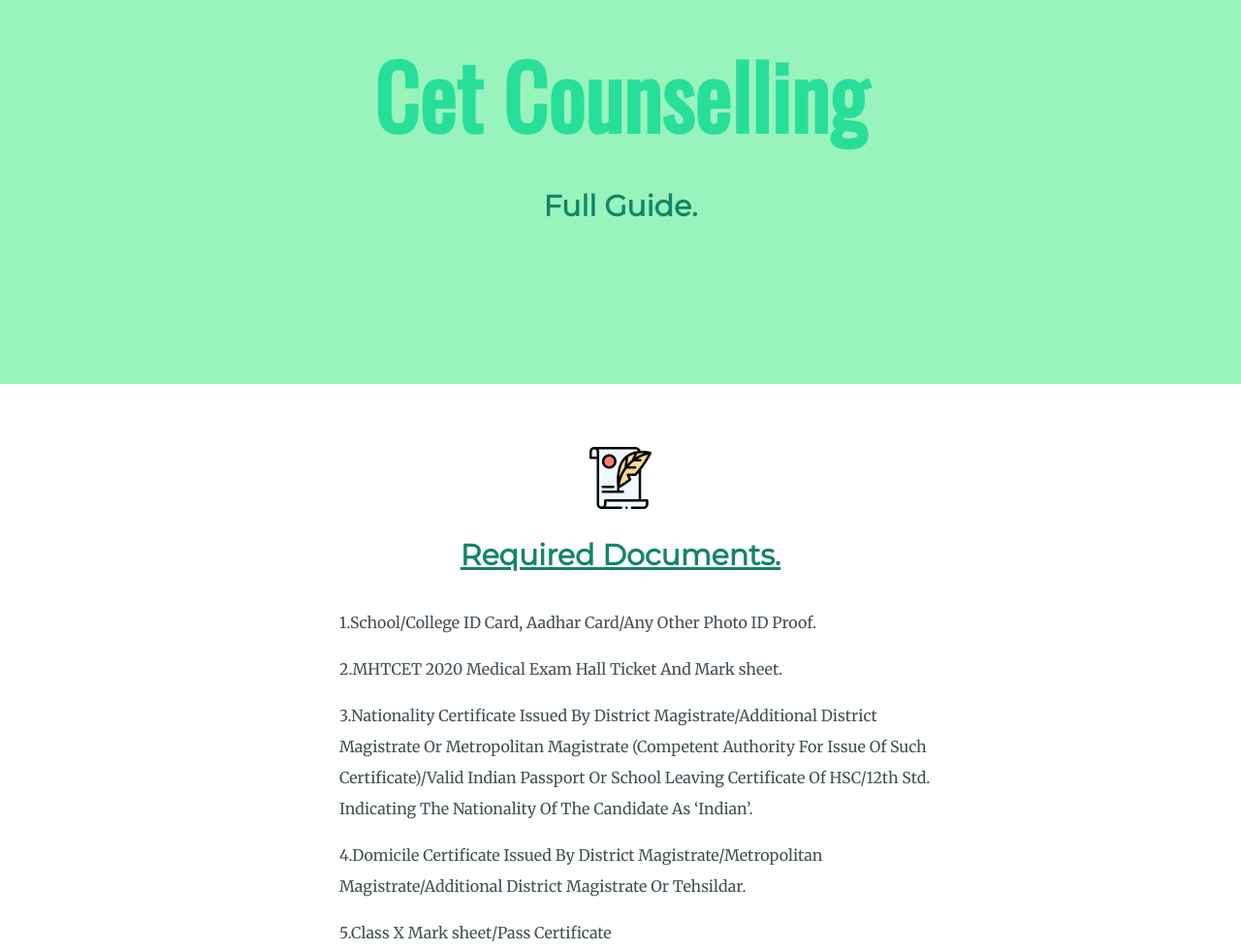
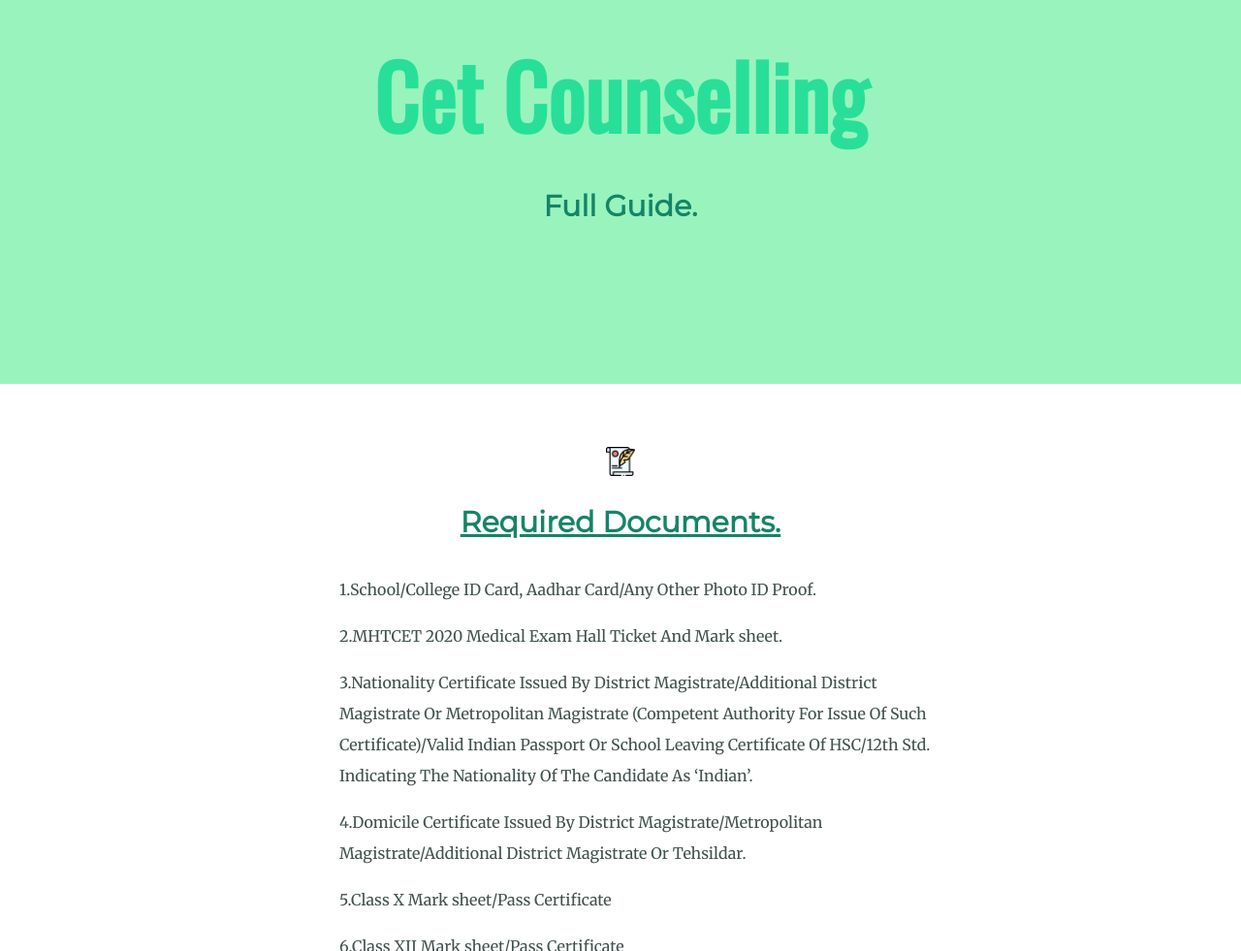
Before and after one commit to studboy18/cetguide, a plain HTML site: page index.html in a window 1280 px wide. Shown: the part 119-1100 px from the top of the page at 97% size. Drawn offline with nearby package versions, Linux system fonts and the light colour scheme; a web font is replaced by a local one.

Commit message:
Update index.html

```diff
--- a/index.html
+++ b/index.html
@@ -19,7 +19,7 @@
   </div>
   <div class="middlecontainer">
     <div class="document-list">
-      <img src="law.png" alt="documentimage" width="5%" height="5%">
+      <img src="law.png" alt="documentimage" width="30px" height="30px">
       <h2 class="sub2">Required Documents.</h2>
       <p class="intro">1.School/College ID Card, Aadhar Card/Any Other Photo ID Proof.</P>
       <p class="intro">2.MHTCET 2020 Medical Exam Hall Ticket And Mark sheet.</p>
```
